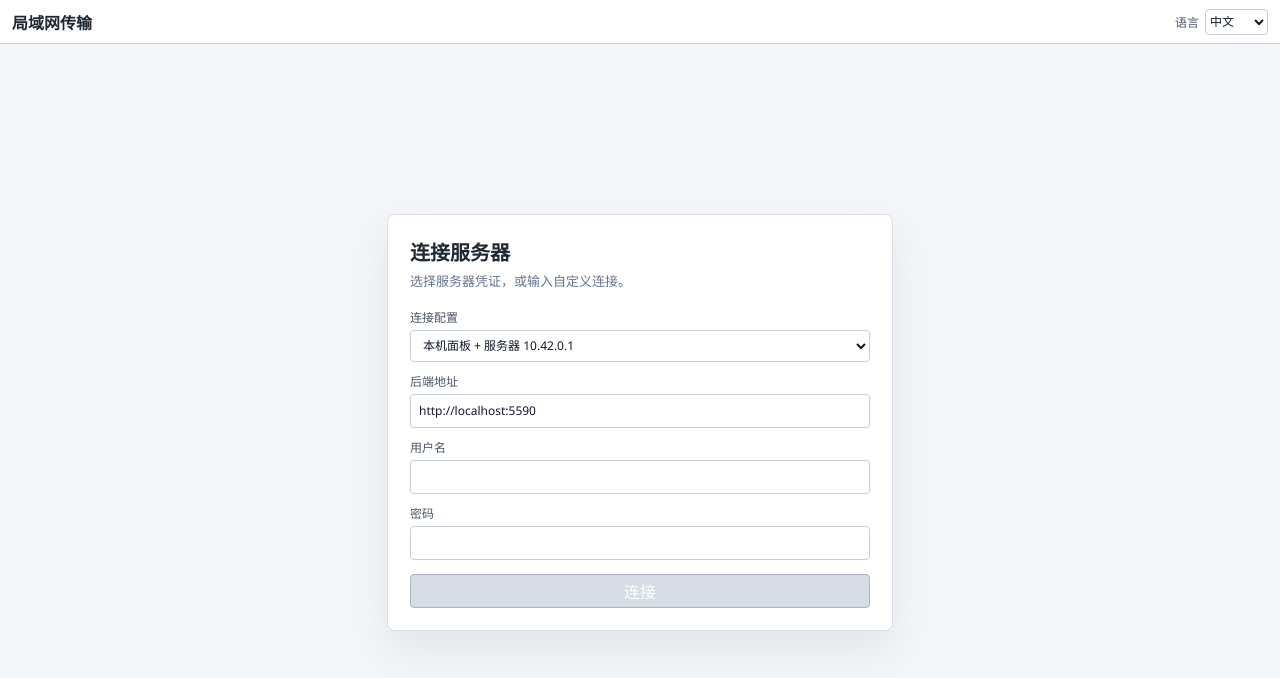
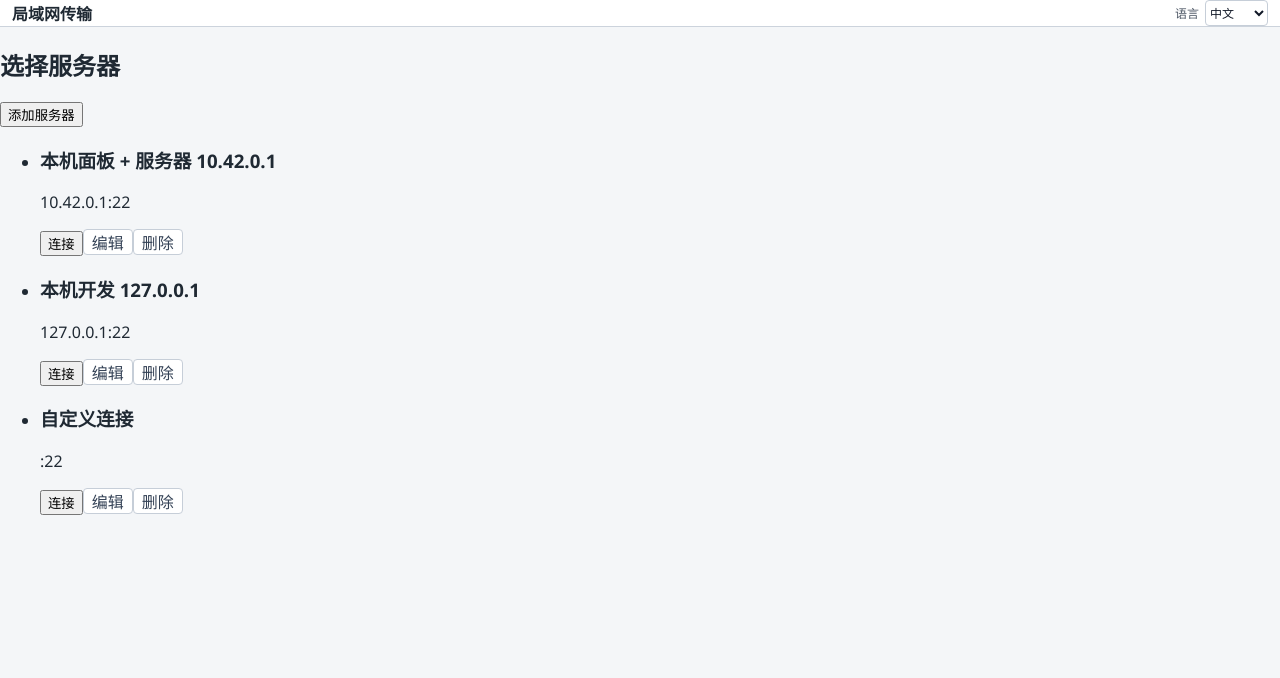
Before and after one commit to yufangjie1643/lan-transfer-panel, a React (Vite) app in the folder desktop/: page / in a window 1280 px wide. Shown: the top 678 px of the page. Built offline with nearby package versions, Linux system fonts and the light colour scheme.

Commit message:
feat(desktop): integrate LauncherScreen and ServerFormScreen into App

```diff
--- a/desktop/src/App.tsx
+++ b/desktop/src/App.tsx
@@ -4,13 +4,23 @@ import { PanelApiClient } from './api/client';
 import type { RemoteItem } from './api/types';
 import {
   defaultConnectionProfiles,
+  deleteConnectionProfile,
   listConnectionProfiles,
+  saveConnectionProfile,
   type ConnectionProfile
 } from './features/auth/connectionProfiles';
-import { LoginScreen } from './features/auth/LoginScreen';
-import { selectDownloadDirectory, startVirtualDownloadDrag } from './features/local/localFs';
+import { LauncherScreen } from './features/auth/LauncherScreen';
+import { ServerFormScreen } from './features/auth/ServerFormScreen';
+import { selectDownloadDirectory } from './features/local/localFs';
 import type { FolderTreeNode } from './features/local/FolderTree';
 import { RemoteExplorer } from './features/remote/RemoteExplorer';
+import {
+  listSshDirectory,
+  prepareSshVirtualFile,
+  startSshDownloadTask,
+  startVirtualFileDrag,
+  testSshConnection
+} from './features/remote/sshRemote';
 import { defaultLocale, messages, type Locale } from './i18n/messages';
 import { useAppStore } from './state/useAppStore';
 
@@ -73,9 +83,14 @@ export default function App({ initialBackendUrl = 'http://localhost:5590' }: App
   const [remoteTreeChildren, setRemoteTreeChildren] = useState<RemoteTreeChildren>({});
   const [expandedRemotePaths, setExpandedRemotePaths] = useState<Set<string>>(new Set(['']));
   const [sshRoot, setSshRoot] = useState('/home/yufan');
+  const [sshProfile, setSshProfile] = useState<ConnectionProfile | null>(null);
   const preparedNativeDrags = useRef(new Map<string, PreparedNativeDrag>());
   const [remotePathInput, setRemotePathInput] = useState('/home/yufan');
   const text = messages[locale];
+  const appView = useAppStore((state) => state.appView);
+  const editingProfileId = useAppStore((state) => state.editingProfileId);
+  const setAppView = useAppStore((state) => state.setAppView);
+  const setEditingProfileId = useAppStore((state) => state.setEditingProfileId);
   const backendUrl = useAppStore((state) => state.backendUrl);
   const sessionUsername = useAppStore((state) => state.sessionUsername);
   const remote = useAppStore((state) => state.remote);
@@ -177,28 +192,112 @@ export default function App({ initialBackendUrl = 'http://localhost:5590' }: App
     [client, loadRemoteDirectory, remote, setError, text.errors.openDirectoryFailed]
   );
 
-  async function handleLogin(credentials: {
-    backendUrl: string;
-    username: string;
-    password: string;
-  }) {
+  const [isSavingProfile, setIsSavingProfile] = useState(false);
+  const [launcherErrors, setLauncherErrors] = useState<Record<string, string>>({});
+
+  const handleAddProfile = useCallback(() => {
+    setError(null);
+    setEditingProfileId(undefined);
+    setAppView('server-form');
+  }, [setAppView, setEditingProfileId, setError]);
+
+  const handleEditProfile = useCallback(
+    (profile: ConnectionProfile) => {
+      setError(null);
+      setEditingProfileId(profile.id);
+      setAppView('server-form');
+    },
+    [setAppView, setEditingProfileId, setError]
+  );
+
+  const handleFormCancel = useCallback(() => {
+    setError(null);
+    setEditingProfileId(undefined);
+    setAppView('launcher');
+  }, [setAppView, setEditingProfileId, setError]);
+
+  async function handleSaveProfile(profile: ConnectionProfile) {
+    setIsSavingProfile(true);
+    setError(null);
+    try {
+      const profiles = await saveConnectionProfile(profile);
+      setConnectionProfiles(profiles);
+      setEditingProfileId(undefined);
+      setAppView('launcher');
+    } catch (saveError) {
+      setError(saveError instanceof Error ? saveError.message : '保存配置失败');
+    } finally {
+      setIsSavingProfile(false);
+    }
+  }
+
+  async function handleSaveAndConnect(profile: ConnectionProfile) {
+    setIsSavingProfile(true);
+    setError(null);
+    try {
+      const profiles = await saveConnectionProfile(profile);
+      setConnectionProfiles(profiles);
+      await handleConnect(profile);
+    } catch (saveError) {
+      setError(saveError instanceof Error ? saveError.message : '保存配置失败');
+    } finally {
+      setIsSavingProfile(false);
+    }
+  }
+
+  async function handleConnect(credentials: ConnectionProfile) {
     setIsConnecting(true);
+    setSshProfile(credentials);
     setError(null);
-    const loginClient = new PanelApiClient(credentials.backendUrl);
+    setLauncherErrors((current) => {
+      const next = { ...current };
+      delete next[credentials.id];
+      return next;
+    });
     try {
-      const session = await loginClient.login(credentials.username, credentials.password);
-      setBackendUrl(credentials.backendUrl);
-      setSessionUsername(session.username);
-      const sessionInfo = await loginClient.getSession().catch(() => null);
-      if (sessionInfo?.sshRoot) setSshRoot(sessionInfo.sshRoot);
-      await loadRemoteRoot(loginClient);
-    } catch (loginError) {
+      await testSshConnection(credentials);
+      const root = `/home/${credentials.username}`;
+      setSshRoot(root);
+      setSessionUsername(`${credentials.username}@${credentials.host}:${credentials.port}`);
+      setRemotes(['server']);
+      setRemoteTreeChildren({});
+      setExpandedRemotePaths(new Set(pathAncestors(root)));
+      await loadSshDirectory(credentials, root);
+      setAppView('remote');
+    } catch (connectError) {
+      setSshProfile(null);
       setSessionUsername(null);
-      setError(loginError instanceof Error ? loginError.message : text.connection.loginFailed);
+      const message = connectError instanceof Error ? connectError.message : text.connection.loginFailed;
+      setLauncherErrors((current) => ({ ...current, [credentials.id]: message }));
+      setError(message);
     } finally {
       setIsConnecting(false);
     }
   }
+
+  async function handleDeleteProfile(id: string) {
+    setError(null);
+    try {
+      const profiles = await deleteConnectionProfile(id);
+      setConnectionProfiles(profiles);
+      setLauncherErrors((current) => {
+        const next = { ...current };
+        delete next[id];
+        return next;
+      });
+    } catch (deleteError) {
+      setError(deleteError instanceof Error ? deleteError.message : '删除配置失败');
+    }
+  }
+
+  const loadSshDirectory = useCallback(
+    async (credentials: ConnectionProfile, path: string) => {
+      const listing = await listSshDirectory(credentials, path);
+      setRemoteItems('server', listing.path, listing.list);
+      setRemoteTreeChildren((current) => ({ ...current, [listing.path]: listing.list }));
+    },
+    [setRemoteItems]
+  );
 
   const handleRemoteDownload = useCallback(
     async (key: string) => {
@@ -277,7 +376,7 @@ export default function App({ initialBackendUrl = 'http://localhost:5590' }: App
       const prepared = preparedNativeDrags.current.get(key);
       preparedNativeDrags.current.delete(key);
       const launch = (download: { url: string }) =>
-        startVirtualDownloadDrag(item.Name, remotePath, download.url, item.Size);
+        startVirtualFileDrag(item.Name, remotePath, download.url, item.Size);
       const launchPromise = prepared?.download
         ? launch(prepared.download)
         : (prepared?.promise || client.createVirtualDragDownload(remote, remotePath)).then(launch);
@@ -322,10 +421,12 @@ export default function App({ initialBackendUrl = 'http://localhost:5590' }: App
 
   function handleSwitchConnection() {
     client.logout().catch(() => undefined);
+    setSshProfile(null);
     setSessionUsername(null);
     setRemoteItems('', '', []);
     setRemoteTreeChildren({});
-    setExpandedRemotePaths(new Set(['']));
+    setExpandedRemotePaths(new Set(['/']));
+    setAppView('launcher');
   }
 
   function handleOpenQueueWindow() {
@@ -349,9 +450,9 @@ export default function App({ initialBackendUrl = 'http://localhost:5590' }: App
       ? text.connection.connecting
       : text.connection.disconnected;
 
-  if (!sessionUsername) {
+  if (appView !== 'remote') {
     return (
-      <main className="login-shell">
+      <main className="launcher-shell">
         <header className="login-top-bar">
           <strong>{text.appTitle}</strong>
           <label className="language-switch">
@@ -362,13 +463,28 @@ export default function App({ initialBackendUrl = 'http://localhost:5590' }: App
             </select>
           </label>
         </header>
-        <LoginScreen
-          labels={text.login}
-          profiles={connectionProfiles}
-          isConnecting={isConnecting}
-          error={error}
-          onSubmit={handleLogin}
-        />
+        {appView === 'launcher' ? (
+          <LauncherScreen
+            labels={text.launcher}
+            profiles={connectionProfiles}
+            connectingId={isConnecting ? sshProfile?.id : null}
+            errors={launcherErrors}
+            onConnect={handleConnect}
+            onEdit={handleEditProfile}
+            onDelete={handleDeleteProfile}
+            onAdd={handleAddProfile}
+          />
+        ) : (
+          <ServerFormScreen
+            labels={text.serverForm}
+            profile={connectionProfiles.find((p) => p.id === editingProfileId)}
+            error={error}
+            isSaving={isSavingProfile}
+            onCancel={handleFormCancel}
+            onSave={handleSaveProfile}
+            onSaveAndConnect={handleSaveAndConnect}
+          />
+        )}
       </main>
     );
   }
@@ -461,6 +577,18 @@ function formatSize(size?: number) {
   return `${(size / 1024 / 1024 / 1024).toFixed(1)} GB`;
 }
 
+function pathAncestors(path: string): string[] {
+  const ancestors: string[] = [];
+  let current = path;
+  while (current && current !== '/') {
+    ancestors.push(current);
+    const lastSlash = current.lastIndexOf('/');
+    current = lastSlash === 0 ? '/' : current.slice(0, lastSlash);
+  }
+  ancestors.push('/');
+  return ancestors;
+}
+
 function isUsableFolderDownloadPlan(plan: unknown) {
   if (!plan || typeof plan !== 'object') return false;
   const candidate = plan as {
--- a/desktop/src/features/auth/connectionProfiles.ts
+++ b/desktop/src/features/auth/connectionProfiles.ts
@@ -53,3 +53,11 @@ export const defaultConnectionProfiles: ConnectionProfile[] = [
 export function listConnectionProfiles() {
   return invoke<ConnectionProfile[]>('list_connection_profiles');
 }
+
+export function saveConnectionProfile(profile: ConnectionProfile) {
+  return invoke<ConnectionProfile[]>('save_connection_profile', { profile });
+}
+
+export function deleteConnectionProfile(id: string) {
+  return invoke<ConnectionProfile[]>('delete_connection_profile', { id });
+}
--- /dev/null
+++ b/desktop/src/features/remote/sshRemote.ts
@@ -0,0 +1,52 @@
+import { invoke } from '@tauri-apps/api/core';
+import type { ConnectionProfile } from '../auth/connectionProfiles';
+import type { RemoteItem } from '../../api/types';
+
+export interface SshListResponse {
+  path: string;
+  list: RemoteItem[];
+}
+
+export function testSshConnection(profile: ConnectionProfile) {
+  return invoke<void>('test_ssh_connection', { profile });
+}
+
+export function listSshDirectory(profile: ConnectionProfile, path: string) {
+  return invoke<SshListResponse>('list_ssh_directory', { profile, path });
+}
+
+export function prepareSshVirtualFile(
+  profile: ConnectionProfile,
+  remotePath: string
+) {
+  return invoke<{ url: string }>('prepare_ssh_virtual_file', {
+    profile,
+    remotePath
+  });
+}
+
+export function startSshDownloadTask(
+  profile: ConnectionProfile,
+  remotePath: string,
+  localDirectory: string
+) {
+  return invoke<void>('start_ssh_download_task', {
+    profile,
+    remotePath,
+    localDirectory
+  });
+}
+
+export function startVirtualFileDrag(
+  name: string,
+  remotePath: string,
+  downloadUrl: string,
+  size?: number
+) {
+  return invoke<void>('start_virtual_file_drag', {
+    name,
+    remotePath,
+    downloadUrl,
+    size
+  });
+}
```
